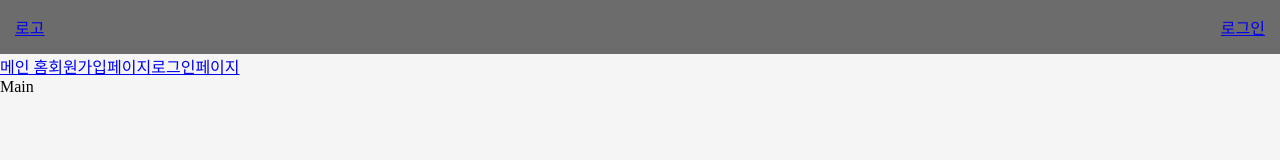
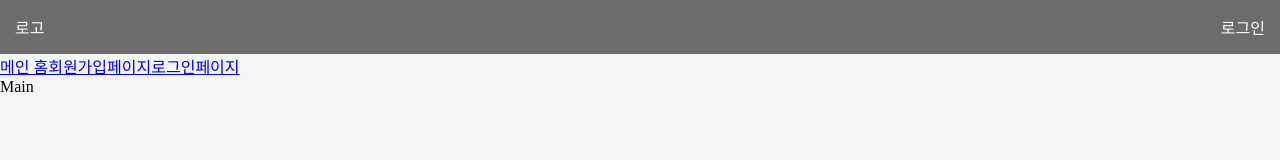
Before and after one commit to yoolf/Ui-test, a React (Vite) app in the folder Yeolmae-Front/: page / in a window 1280 px wide. Shown: the top 160 px of the page. Built offline with nearby package versions, Linux system fonts and the light colour scheme; a web font is replaced by a local one.

Commit message:
feat: 폰트 적용 후 스타일 변경

```diff
--- a/Yeolmae-Front/src/components/Common/Header.jsx
+++ b/Yeolmae-Front/src/components/Common/Header.jsx
@@ -1,15 +1,21 @@
 import { Link } from 'react-router-dom';
 import './Header.css';
+import styled from 'styled-components';
+
+const StyledLink = styled(Link)`
+  text-decoration: none;
+  color: white;
+`;
 
 function Header() {
   return (
     <header className="Header">
       <div className="headerLeft">
-        <Link to="/">로고</Link>
+        <StyledLink to="/">로고</StyledLink>
       </div>
       <div className="headerCenter" />
       <div className="headerRight">
-        <Link to="/loginpage">로그인</Link>
+        <StyledLink to="/loginpage">로그인</StyledLink>
       </div>
     </header>
   );
```
